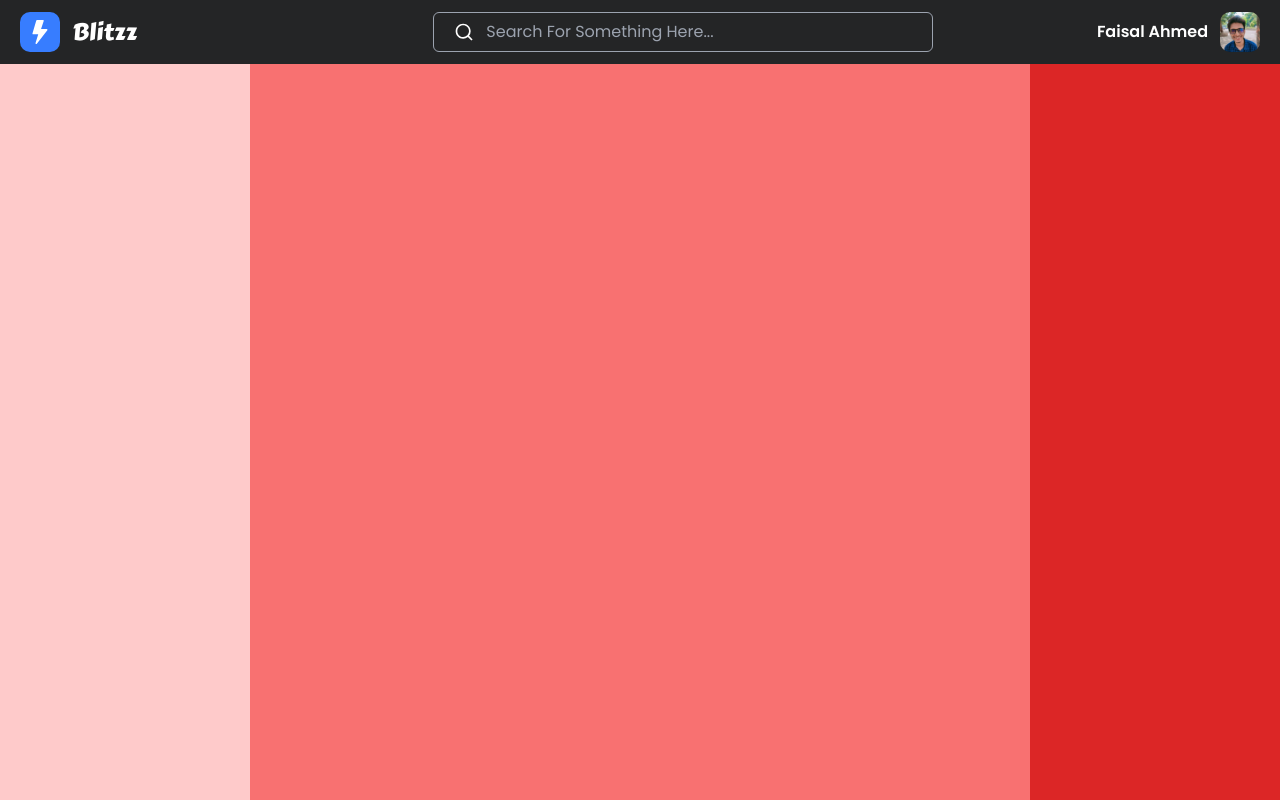
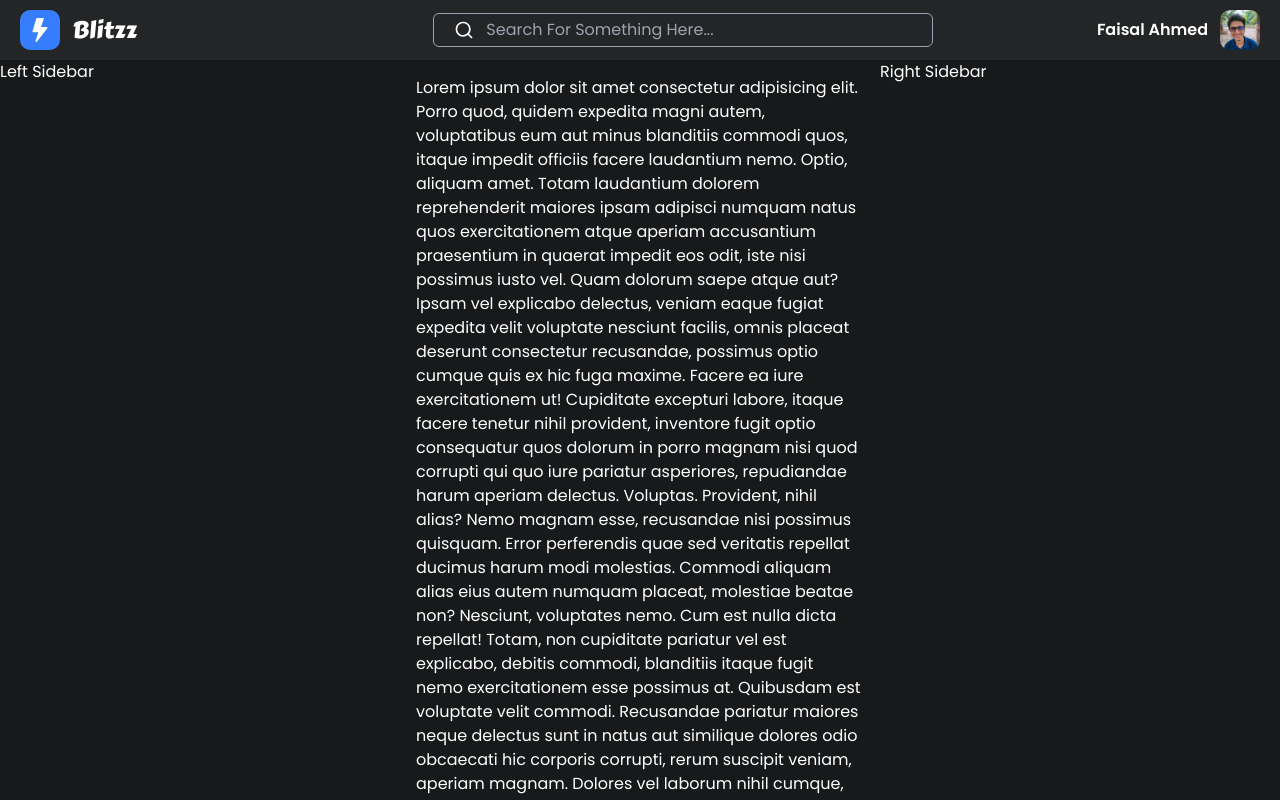
Before and after one commit to Os-Traveller/Blitzz-Front-End, a React (Vite) app: page / in a window 1280 px wide. Built offline with nearby package versions, Linux system fonts and the light colour scheme.

Commit message:
Global Layout added

```diff
--- a/src/App.tsx
+++ b/src/App.tsx
@@ -1,20 +1,11 @@
-import { createBrowserRouter, RouterProvider } from "react-router-dom";
-import { Home } from "./pages/home/home";
+import { RouterProvider } from "react-router-dom";
+import { router } from "./routes/router";
 
 function App() {
-  const router = createBrowserRouter([
-    {
-      path: "/",
-      element: <Home />,
-      children: [],
-    },
-    { path: "/login", element: <>Login</> },
-    { path: "/signup", element: <>Sign Up</> },
-  ]);
   return (
-    <main className="bg-whiteGray dark:bg-black dark:text-white text-main h-screen">
+    <section className="bg-whiteGray dark:bg-black dark:text-white text-main h-screen">
       <RouterProvider router={router} />
-    </main>
+    </section>
   );
 }
 
--- /dev/null
+++ b/src/components/left_sidebar/leftSidebar.tsx
@@ -0,0 +1,7 @@
+export function LeftSidebar() {
+  return (
+    <div>
+      <h1>Left Sidebar</h1>
+    </div>
+  );
+}
--- a/src/components/navbar/navbar.tsx
+++ b/src/components/navbar/navbar.tsx
@@ -4,7 +4,7 @@ import { Search } from "./search";
 
 export function Navbar() {
   return (
-    <nav className="navbar grid grid-cols-3 bg-white py-3 px-5 dark:bg-blackGray">
+    <nav className="h-[60px] grid grid-cols-3 bg-white items-center px-5 dark:bg-blackGray">
       <Logo />
       <Search />
       <div className="ml-auto center_y gap-3">
--- a/src/components/navbar/search.tsx
+++ b/src/components/navbar/search.tsx
@@ -7,7 +7,7 @@ export function Search() {
         <RiSearchLine />
       </label>
       <input
-        className="w-full outline-none bg-transparent"
+        className="w-full py-1 outline-none bg-transparent"
         id="search"
         type="text"
         placeholder="Search For Something Here..."
--- /dev/null
+++ b/src/components/right_sidebar/rightSidebar.tsx
@@ -0,0 +1,7 @@
+export function RightSidebar() {
+  return (
+    <div>
+      <h1>Right Sidebar</h1>
+    </div>
+  );
+}
--- a/src/index.css
+++ b/src/index.css
@@ -13,17 +13,17 @@ body {
 .logo {
   font-family: "Carter One", cursive;
 }
-.app_grid {
-  display: grid;
-  width: 100%;
-  height: 100vh;
-  grid-template-columns: 250px 1fr 250px;
-  grid-template-rows: auto 1fr;
+
+*::-webkit-scrollbar {
+  /* width: 8px; */
+  width: 1px;
 }
 
-.navbar {
-  grid-column-start: 1;
-  grid-column-end: 4;
+*::-webkit-scrollbar-thumb {
+  /* background: #909090; */
+  background: transparent;
+  background-clip: padding-box;
+  border-radius: 10px;
 }
 
 @layer components {
--- /dev/null
+++ b/src/layout/globalLayout.tsx
@@ -0,0 +1,40 @@
+import { useEffect, useRef, useState } from "react";
+import { LeftSidebar } from "../components/left_sidebar/leftSidebar";
+import { Navbar } from "../components/navbar/navbar";
+import { RightSidebar } from "../components/right_sidebar/rightSidebar";
+
+export function GlobalLayout(props: any) {
+  const [windowHeight, setWindowHeight] = useState(window.innerHeight);
+  const ref = useRef(null);
+  const navbarHeight = 60;
+
+  useEffect(() => {
+    const handleHeight = () => setWindowHeight(window.innerHeight);
+    window.addEventListener("resize", handleHeight);
+
+    return () => window.removeEventListener("resize", handleHeight);
+  }, []);
+
+  return (
+    <section className="h-screen grid grid-rows-[auto_1fr]">
+      <header ref={ref}>
+        <Navbar />
+      </header>
+      {/*  */}
+      <main className=" h-full grid grid-cols-[400px_1fr_400px]">
+        <div className="">
+          <LeftSidebar />
+        </div>
+        <div
+          style={{ height: `${windowHeight - navbarHeight}px` }}
+          className="overflow-y-scroll p-4"
+        >
+          {props.children}
+        </div>
+        <div className="">
+          <RightSidebar />
+        </div>
+      </main>
+    </section>
+  );
+}
--- /dev/null
+++ b/src/pages/feed/feed.tsx
@@ -0,0 +1,64 @@
+export function Feed() {
+  return (
+    <section>
+      <h1>
+        Lorem ipsum dolor sit amet consectetur adipisicing elit. Porro quod, quidem expedita magni
+        autem, voluptatibus eum aut minus blanditiis commodi quos, itaque impedit officiis facere
+        laudantium nemo. Optio, aliquam amet. Totam laudantium dolorem reprehenderit maiores ipsam
+        adipisci numquam natus quos exercitationem atque aperiam accusantium praesentium in quaerat
+        impedit eos odit, iste nisi possimus iusto vel. Quam dolorum saepe atque aut? Ipsam vel
+        explicabo delectus, veniam eaque fugiat expedita velit voluptate nesciunt facilis, omnis
+        placeat deserunt consectetur recusandae, possimus optio cumque quis ex hic fuga maxime.
+        Facere ea iure exercitationem ut! Cupiditate excepturi labore, itaque facere tenetur nihil
+        provident, inventore fugit optio consequatur quos dolorum in porro magnam nisi quod corrupti
+        qui quo iure pariatur asperiores, repudiandae harum aperiam delectus. Voluptas. Provident,
+        nihil alias? Nemo magnam esse, recusandae nisi possimus quisquam. Error perferendis quae sed
+        veritatis repellat ducimus harum modi molestias. Commodi aliquam alias eius autem numquam
+        placeat, molestiae beatae non? Nesciunt, voluptates nemo. Cum est nulla dicta repellat!
+        Totam, non cupiditate pariatur vel est explicabo, debitis commodi, blanditiis itaque fugit
+        nemo exercitationem esse possimus at. Quibusdam est voluptate velit commodi. Recusandae
+        pariatur maiores neque delectus sunt in natus aut similique dolores odio obcaecati hic
+        corporis corrupti, rerum suscipit veniam, aperiam magnam. Dolores vel laborum nihil cumque,
+        consequatur mollitia pariatur illum! Placeat ab ex nostrum ea. Labore qui maiores deleniti
+        ullam similique, soluta amet laborum placeat perferendis? Quo soluta consectetur eveniet
+        consequuntur similique, eum beatae, id perferendis nobis assumenda maiores voluptatem.
+        Soluta inventore quia vero qui deserunt rerum ipsa maiores repudiandae quae officiis tenetur
+        voluptas odio quasi rem labore, ex laudantium eligendi ab hic nulla porro alias.
+        Necessitatibus eos molestiae incidunt. Non amet exercitationem dolore dolores nisi neque
+        assumenda minima voluptas perferendis facere eligendi odit nam nostrum consequuntur, in
+        totam maiores, cum dolorum facilis? Molestiae possimus, eaque impedit nemo minima aperiam!
+        Necessitatibus explicabo esse magnam corporis. Delectus cum, eveniet nihil provident nulla
+        pariatur autem inventore voluptates veritatis est aliquid perferendis impedit assumenda
+        voluptatem odio laboriosam vero ullam! Rerum, perferendis iure. Tempore. Odio distinctio ex
+        sunt qui maiores eos et, eius consectetur nihil ducimus dolorum dolore delectus accusantium
+        sed possimus numquam quod. Possimus modi quam, laborum tenetur nobis et commodi incidunt
+        esse? Consectetur distinctio officia rerum aperiam hic, necessitatibus temporibus, error
+        praesentium rem impedit facere sapiente doloremque quibusdam dolores non amet totam eius
+        odit sint voluptatum neque officiis natus optio. Aspernatur, voluptas! Sint porro doloribus
+        consectetur. Vitae voluptates totam culpa corrupti eligendi, repudiandae eum. Perspiciatis
+        deserunt dolorum accusamus quam ducimus cupiditate omnis aperiam voluptas quae cum eaque
+        error, eius voluptates aut amet. Eaque alias aliquid, ducimus explicabo consequuntur
+        laboriosam aut cumque a ab provident inventore ipsa! Veniam exercitationem eos deleniti
+        beatae at accusantium quisquam, eveniet sapiente hic, numquam expedita! Eveniet, voluptas
+        doloremque? Amet mollitia vero sint facere quis doloribus a voluptatem tempora vitae iure
+        adipisci itaque, tempore fugit. Dolorum fugit nisi veniam optio aspernatur libero itaque
+        quibusdam laudantium id, deserunt unde ut? Aut ad, minima consequuntur aliquam architecto
+        labore odio, officiis velit molestiae fugiat magni dolorum suscipit, accusantium non.
+        Obcaecati omnis, expedita adipisci error sit, eius iure molestias harum, enim cupiditate
+        aliquam. Assumenda qui deserunt neque nulla. Quod similique qui fuga delectus quas nam
+        rerum, itaque recusandae voluptas veniam! Repudiandae eum non eos ratione aspernatur, optio
+        repellat atque animi alias, sunt corrupti. Cupiditate odio ab reiciendis hic officia
+        corrupti in nihil qui vitae sit magni porro, voluptates aliquam natus neque iste dolorum
+        fugiat ullam adipisci. Illum nesciunt porro qui distinctio aut molestiae! Sunt possimus esse
+        officiis unde maxime explicabo libero incidunt dolore cupiditate, ullam minima, neque amet
+        voluptas officia earum, repellat cum magnam sed inventore obcaecati harum vero voluptate
+        dicta nihil! Rerum. Veritatis esse, laudantium assumenda incidunt exercitationem id
+        reprehenderit! Eum quisquam reprehenderit ex? Rerum impedit officiis assumenda quis
+        accusantium nisi suscipit! Corporis explicabo rem expedita ratione quod delectus culpa sint
+        quae? Tempora dicta blanditiis quia fugit perferendis delectus obcaecati officiis facere
+        sequi expedita aliquid minus velit harum suscipit voluptatem, excepturi ut vel id
+        exercitationem rerum doloribus fuga. Debitis doloribus saepe sapiente.
+      </h1>
+    </section>
+  );
+}
--- a/src/pages/home/home.tsx
+++ /dev/null
@@ -1,15 +0,0 @@
-import { Navbar } from "../../components/navbar/navbar";
-
-export function Home() {
-  return (
-    <section className="app_grid">
-      <Navbar />
-      {/* sidebar left */}
-      <div className="bg-red-200 w-full h-full"></div>
-      {/* feed */}
-      <div className="bg-red-400 w-full h-full"></div>
-      {/* sidebar right  */}
-      <div className="bg-red-600 w-full h-full"></div>
-    </section>
-  );
-}
--- /dev/null
+++ b/src/routes/router.tsx
@@ -0,0 +1,17 @@
+import { createBrowserRouter } from "react-router-dom";
+import { GlobalLayout } from "../layout/globalLayout";
+import { Feed } from "../pages/feed/feed";
+
+export const router = createBrowserRouter([
+  {
+    path: "/",
+    element: (
+      <GlobalLayout>
+        <Feed />
+      </GlobalLayout>
+    ),
+    children: [],
+  },
+  { path: "/login", element: <>Login</> },
+  { path: "/signup", element: <>Sign Up</> },
+]);
```
